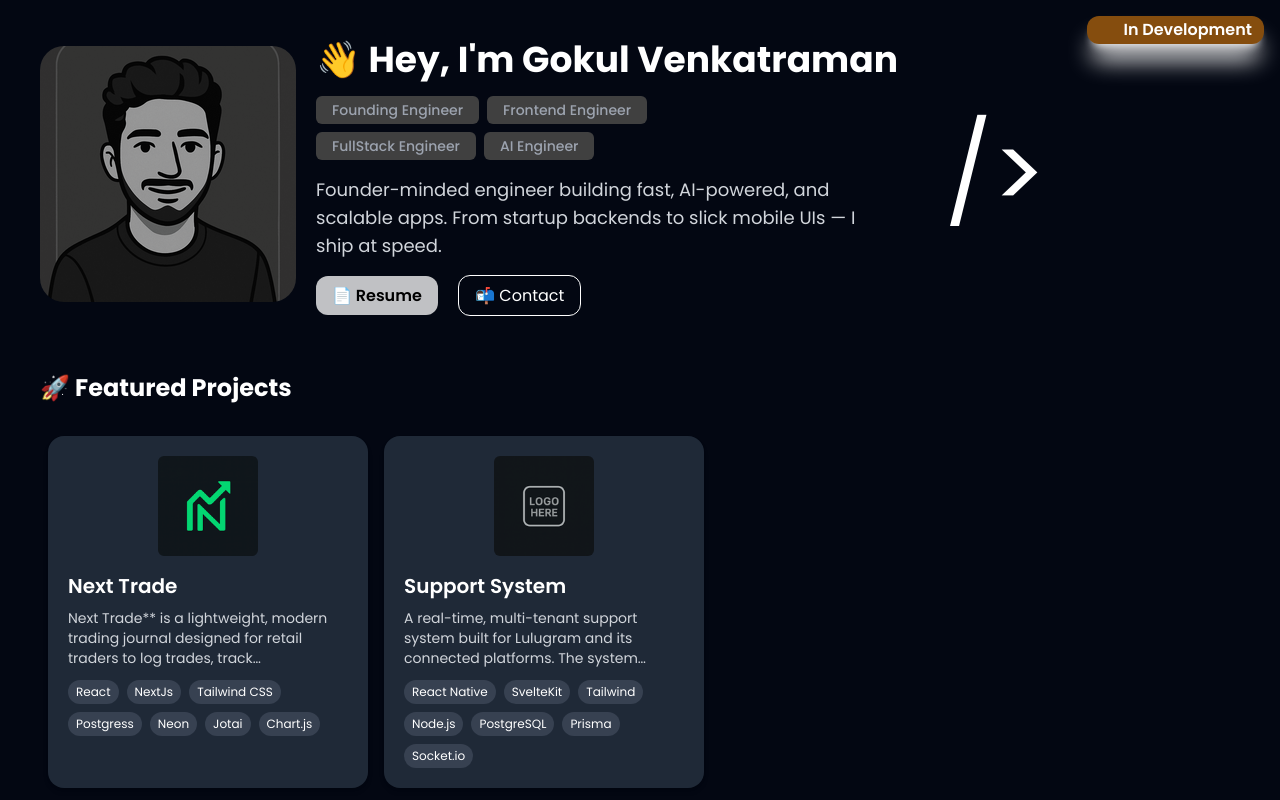
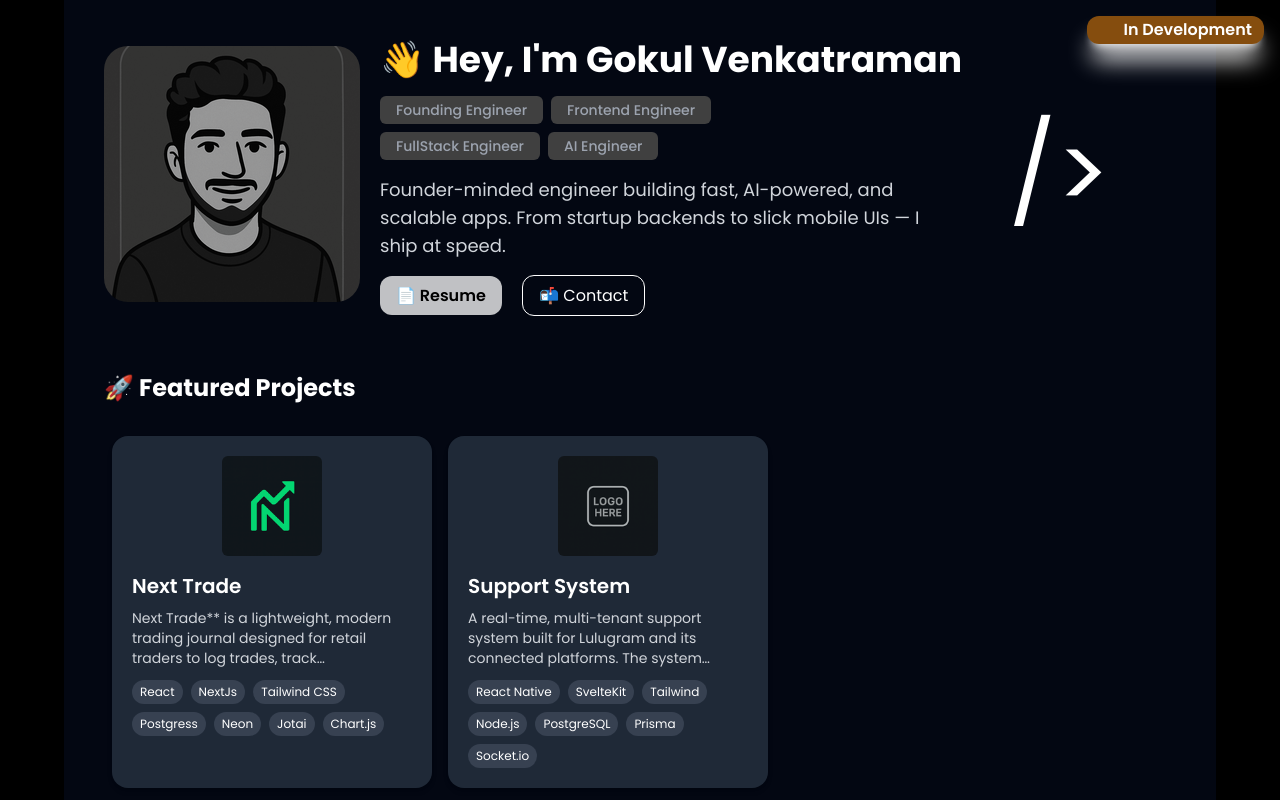
Before and after one commit to Gokuldev23/portfolio-sveltekit, a SvelteKit app: page / in a window 1280 px wide. Built offline with nearby package versions, Linux system fonts and the light colour scheme; some icons are missing; a web font is replaced by a local one.

Commit message:
routechanged: top level route should be un affected

```diff
--- /dev/null
+++ b/src/routes/(home)/+layout.svelte
@@ -0,0 +1,16 @@
+<script lang="ts">
+	import About from '$lib/components/About.svelte';
+
+
+    let {children} = $props()
+
+
+</script>
+
+<div class=" bg-gray-950 max-w-6xl mx-auto px-4 py-10 text-white sm:px-10">
+
+	<About/>
+
+	{@render children()}
+
+</div>
--- /dev/null
+++ b/src/routes/(home)/+page.svelte
@@ -0,0 +1,24 @@
+<script lang="ts">
+	import ProjectCatogory from "$lib/components/ProjectCatogory.svelte";
+import { projects } from "$lib/js/projects";
+
+
+    const order = {
+		FEATURED: 0,
+		PROFESSIONAL: 1,
+		EXPERIMENTAL: 2
+	} as const;
+
+	let grouped = Object.groupBy(projects, (item) => item.type);
+
+	let categories = Object.entries(grouped).sort(
+		([a], [b]) => order[a as keyof typeof order] - order[b as keyof typeof order]
+	);
+
+</script>
+
+<main>
+    {#each categories as category}
+        <ProjectCatogory category={category}/>
+    {/each}
+</main>
--- /dev/null
+++ b/src/routes/(home)/projects/[category]/+page.svelte
@@ -0,0 +1,8 @@
+<script>
+
+</script>
+
+
+<main>
+
+</main>
```
